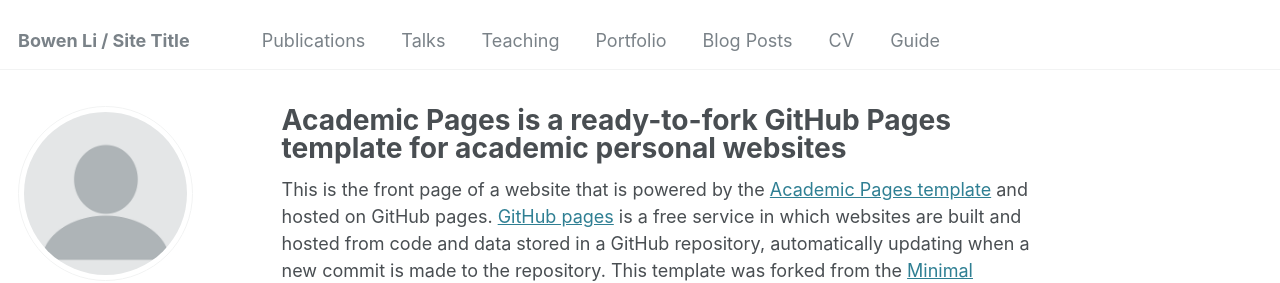
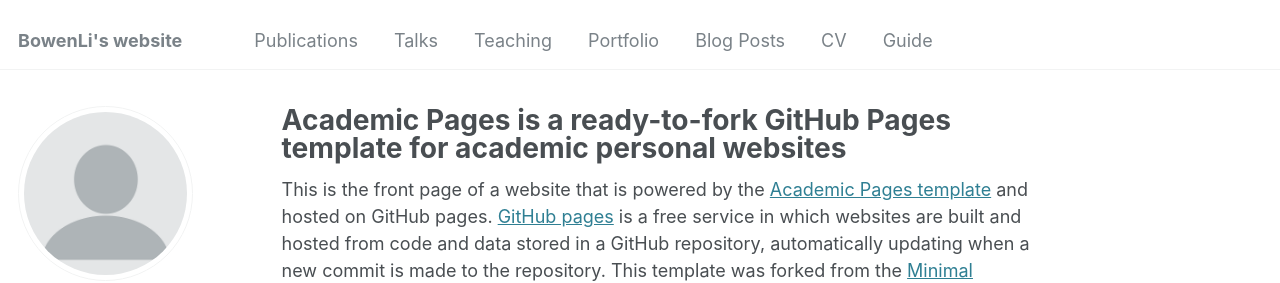
Before and after one commit to WhiteDLee/BowenLi.github.io, a Jekyll site: the page built from _pages/about.md, in a window 1280 px wide. Shown: the top 283 px of the page. Built offline with Jekyll 4.4.1, drawn with Linux system fonts in a browser that asks for light colours; some web fonts are replaced.

Commit message:
Update _config.yml

```diff
--- a/_config.yml
+++ b/_config.yml
@@ -8,7 +8,7 @@
 
 # Basic Site Settings
 locale                   : "en-US"
-title                    : "Bowen Li / Site Title"
+title                    : "BowenLi's website"
 title_separator          : "-"
 name                     : &name "Your Name"
 description              : &description "personal description"
```
